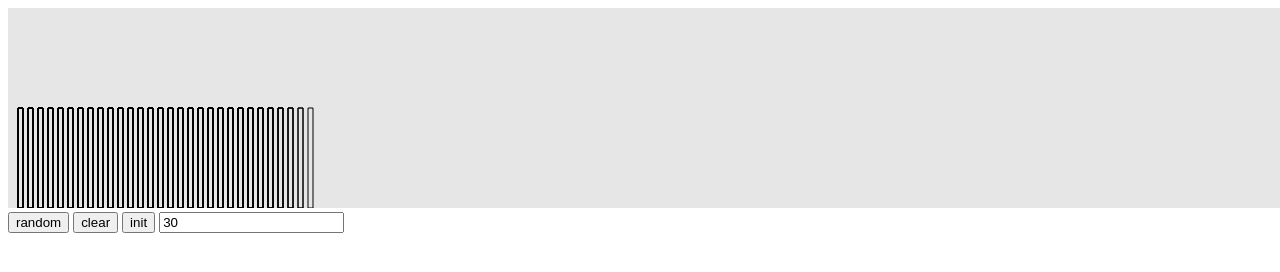
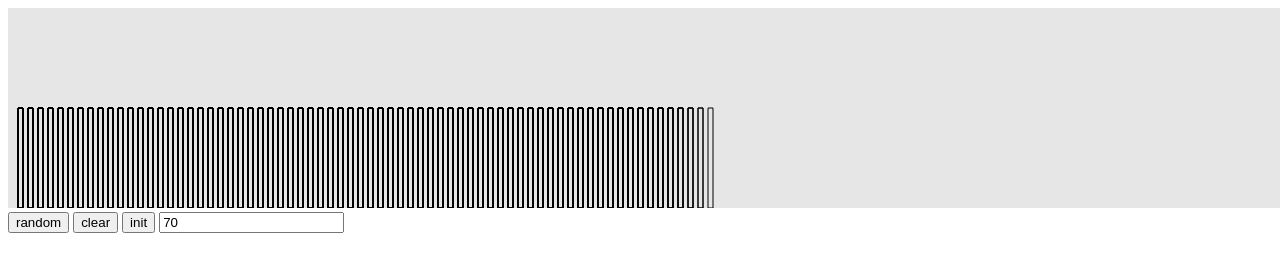
Before and after one commit to orazdow/bars, a plain HTML site: page index.html in a window 1280 px wide. Shown: the top 272 px of the page. Drawn offline with Linux system fonts and the light colour scheme.

Commit message:
Update index.html

```diff
--- a/index.html
+++ b/index.html
@@ -24,7 +24,7 @@
 <button onclick="randomBars()">random</button>
 <button onclick="clearBars()">clear</button>
 <button onclick="initBars()">init</button>
-<input type="text" id="num" value="30" >
+<input type="text" id="num" value="70" >
 <!-- <input type="range" id="freq" oninput="getFreq(this)" min="4" max="300" step="1" value="30"> -->
 <script src="myscript.js"></script>
 </body>
```
